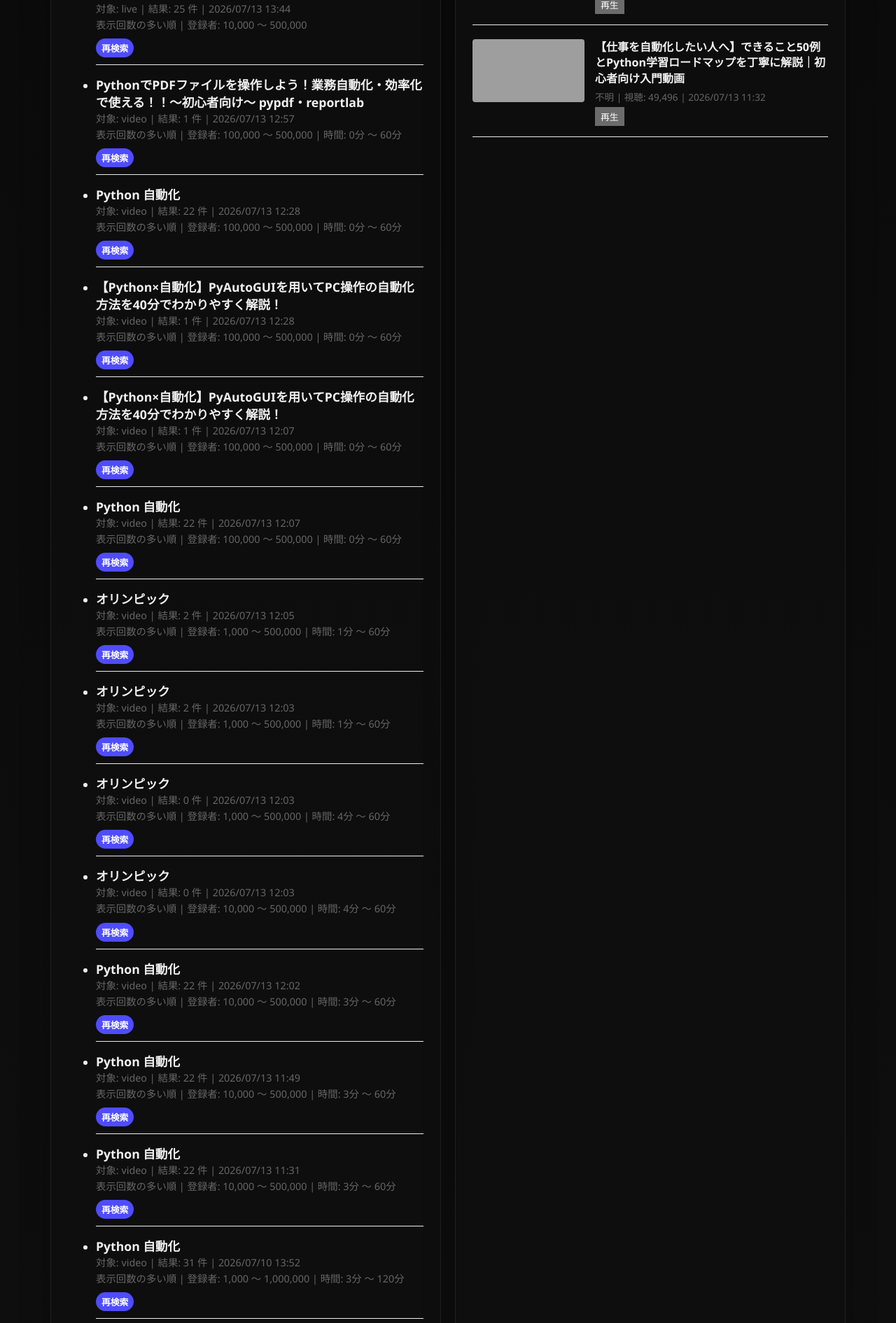
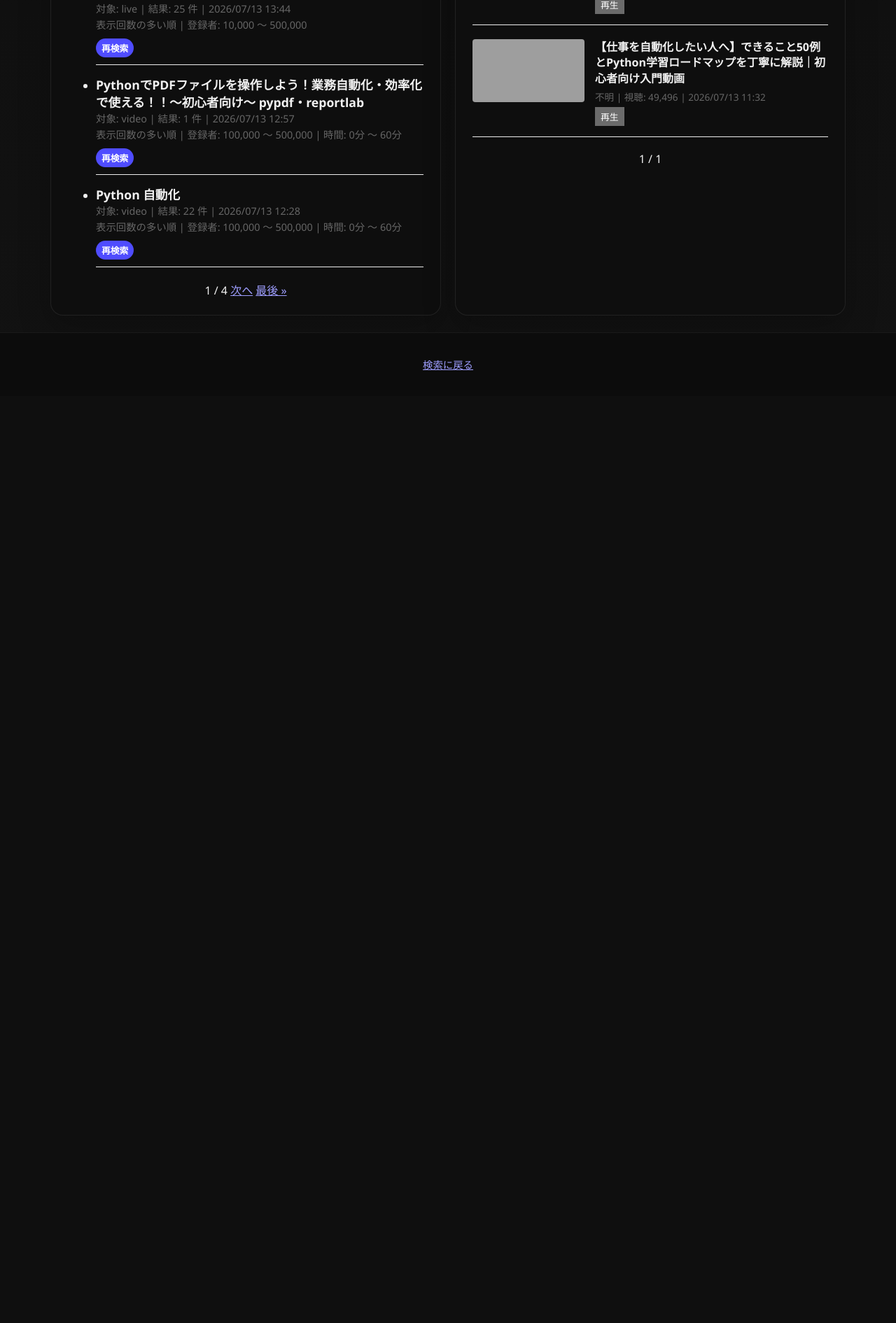
Before and after one commit to rezi7mn/youtube_search, a Django app: page /history/ in a window 1280 px wide. Shown: the part 2490-4381 px from the top of the page at 70% size. After the commit the page ends 3019 px from the top, so only its background shows below. Run offline with Django 5.2, Linux system fonts and the light colour scheme; data comes from the database, SQL or seed files in the repository; both versions use the stored data as it was after the commit; some libraries are stand-ins or nearby versions; grey boxes are pictures that could not be loaded.

Commit message:
views.pyのsearch_viewとselect_videoビューに、最新の100件を残して古い履歴を削除するロジックを追加。 検索履歴（20件単位）と動画視聴履歴（14件単位）にページネーション機能を実装。 view: URLパラメータ（s_page と w_page）を使い、検索履歴と視聴履歴のページを独立して切り替えられるようにしました。 history.html: それぞれのリストの下に「前へ」「次へ」などのページ移動リンクを追加。

```diff
--- a/Youtube_search_django/youtube_project/youtube_app/templates/youtube_app/history.html
+++ b/Youtube_search_django/youtube_project/youtube_app/templates/youtube_app/history.html
@@ -40,6 +40,25 @@
                                     </li>
                                 {% endfor %}
                             </ul>
+
+                            <!-- 検索履歴 ページネーション -->
+                            <div class="pagination" style="margin-top: 20px; text-align: center;">
+                                <span class="step-links">
+                                    {% if search_history.has_previous %}
+                                        <a href="?s_page=1&w_page={{ watch_history.number }}">&laquo; 最初</a>
+                                        <a href="?s_page={{ search_history.previous_page_number }}&w_page={{ watch_history.number }}">前へ</a>
+                                    {% endif %}
+
+                                    <span class="current">
+                                        {{ search_history.number }} / {{ search_history.paginator.num_pages }}
+                                    </span>
+
+                                    {% if search_history.has_next %}
+                                        <a href="?s_page={{ search_history.next_page_number }}&w_page={{ watch_history.number }}">次へ</a>
+                                        <a href="?s_page={{ search_history.paginator.num_pages }}&w_page={{ watch_history.number }}">最後 &raquo;</a>
+                                    {% endif %}
+                                </span>
+                            </div>
                         {% else %}
                             <div class="message info">検索履歴はありません。</div>
                         {% endif %}
@@ -85,6 +104,25 @@
                                     </div>
                                 {% endfor %}
                             </div>
+
+                            <!-- 視聴履歴 ページネーション -->
+                            <div class="pagination" style="margin-top: 20px; text-align: center;">
+                                <span class="step-links">
+                                    {% if watch_history.has_previous %}
+                                        <a href="?w_page=1&s_page={{ search_history.number }}">&laquo; 最初</a>
+                                        <a href="?w_page={{ watch_history.previous_page_number }}&s_page={{ search_history.number }}">前へ</a>
+                                    {% endif %}
+
+                                    <span class="current">
+                                        {{ watch_history.number }} / {{ watch_history.paginator.num_pages }}
+                                    </span>
+
+                                    {% if watch_history.has_next %}
+                                        <a href="?w_page={{ watch_history.next_page_number }}&s_page={{ search_history.number }}">次へ</a>
+                                        <a href="?w_page={{ watch_history.paginator.num_pages }}&s_page={{ search_history.number }}">最後 &raquo;</a>
+                                    {% endif %}
+                                </span>
+                            </div>
                         {% else %}
                             <div class="message info">視聴履歴はありません。</div>
                         {% endif %}
--- a/Youtube_search_django/youtube_project/youtube_app/views.py
+++ b/Youtube_search_django/youtube_project/youtube_app/views.py
@@ -6,7 +6,9 @@ import isodate
 from django.conf import settings
 from django.core.cache import cache
 from django.http import HttpRequest
+from django.core.paginator import Paginator
 from django.shortcuts import render
+
 from django.utils.translation import gettext as _
 from googleapiclient.discovery import build
 from googleapiclient.errors import HttpError
@@ -335,6 +337,10 @@ def search_view(request):
             context['selected_video_id'] = context['selected_video_id'] or (context['results'][0]['video_id'] if context['results'] else '')
 
             if 'query' in request.GET and 'select' not in request.GET:
+                # 最新100件を残して古い検索履歴を削除
+                history_ids = SearchHistory.objects.values_list('id', flat=True)[:99]
+                SearchHistory.objects.exclude(id__in=list(history_ids)).delete()
+
                 SearchHistory.objects.create(
                     target=context['target'],
                     query=context['query'],
@@ -354,9 +360,7 @@ def search_view(request):
             context['error_message'] = str(e)
 
     context['recent_history'] = SearchHistory.objects.all()[:5]
-
     return render(request, 'youtube_app/search.html', context)
-
 
 
 # ============================================================================
@@ -364,36 +368,41 @@ def search_view(request):
 # ============================================================================
 def history_view(request):
     """検索履歴と動画視聴履歴を一覧表示する。"""
-    search_history = SearchHistory.objects.all()[:50]
-    watch_history = WatchHistory.objects.all()[:50]
+    search_list = SearchHistory.objects.all()
+    watch_list = WatchHistory.objects.all()
+
+    # ページネーション設定
+    search_page_num = request.GET.get('s_page', 1)
+    watch_page_num = request.GET.get('w_page', 1)
+
+    search_paginator = Paginator(search_list, 20)  # 検索履歴は1ページ20件
+    watch_paginator = Paginator(watch_list, 14)    # 動画履歴は1ページ14件
 
     context = {
-        'search_history': search_history,
-        'watch_history': watch_history,
+        'search_history': search_paginator.get_page(search_page_num),
+        'watch_history': watch_paginator.get_page(watch_page_num),
     }
     return render(request, 'youtube_app/history.html', context)
+
 
 
 # ============================================================================
 # HTMX エンドポイント：動画選択時にプレイヤーHTMLフラグメントを返す
 # ============================================================================
-
 def select_video(request):
-    """HTMX からの動画選択リクエストに応じて、YouTube プレイヤーの HTML フラグメントを返す。
-
-    このエンドポイントは HTMX の hx-get で呼び出され、プレイヤー HTML のみを返す。
-    返されたHTMLはJavaScriptで結果パネルに挿入され、ページ全体をリロードせずにプレイヤーが更新される。
-    """
+    """HTMX からの動画選択リクエストに応じて、YouTube プレイヤーの HTML フラグメントを返す。"""
     video_id = request.GET.get('video_id', '')
     if not video_id:
         return render(request, 'youtube_app/player_fragment.html', {'selected_video_id': ''})
 
-    # セッションから検索結果を取得
     search_results = request.session.get('search_results', [])
-    # 選択された video_id に一致するデータを特定
     video_data = next((item for item in search_results if item['video_id'] == video_id), None)
 
     if video_data:
+        # 最新100件を残して古い視聴履歴を削除
+        history_ids = WatchHistory.objects.values_list('id', flat=True)[:99]
+        WatchHistory.objects.exclude(id__in=list(history_ids)).delete()
+
         # WatchHistory に channel_title と tags を確実に保存
         WatchHistory.objects.update_or_create(
             video_id=video_id,
```
Also changed, not shown: Youtube_search_django/youtube_project/db.sqlite3.
